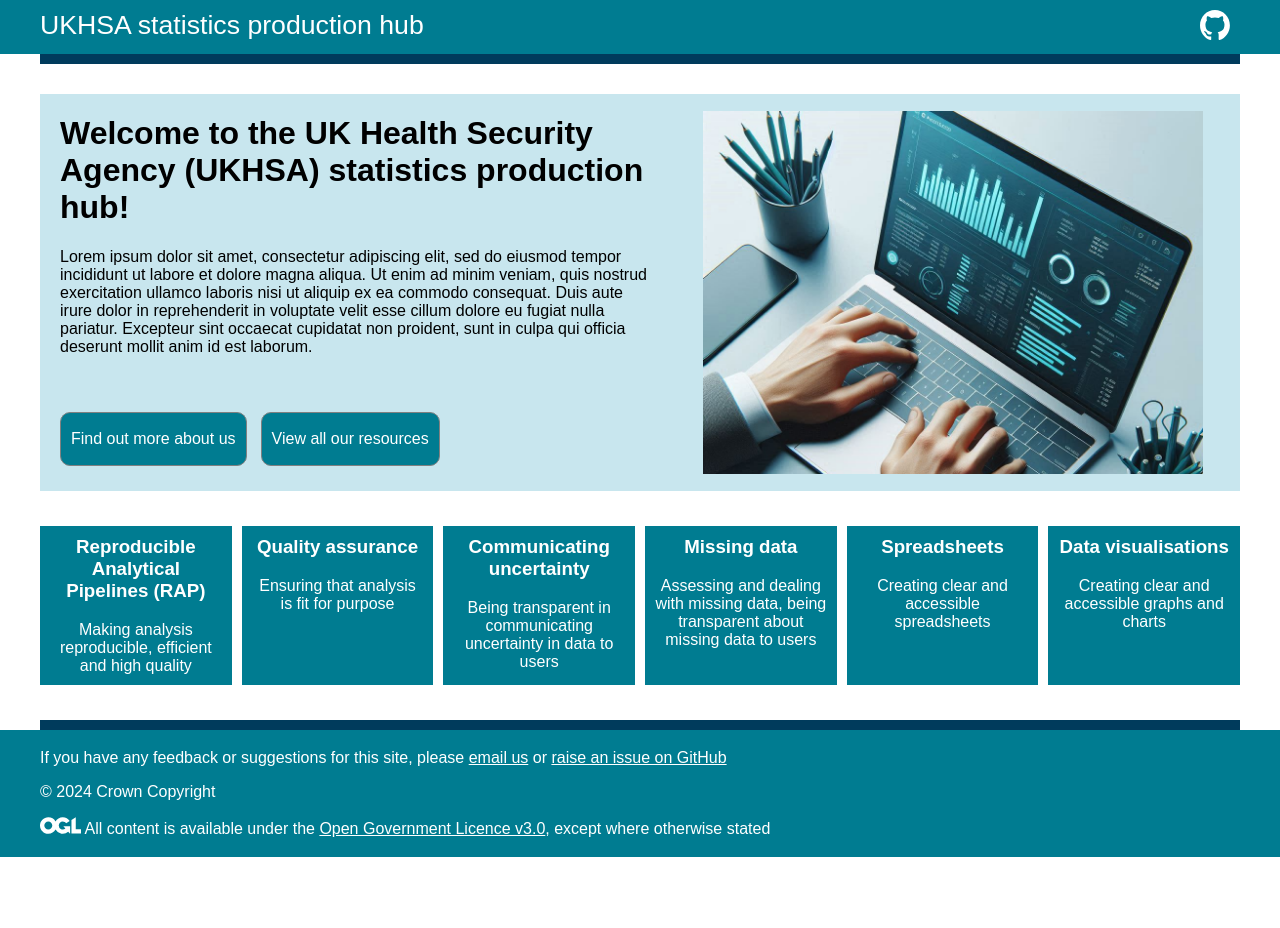
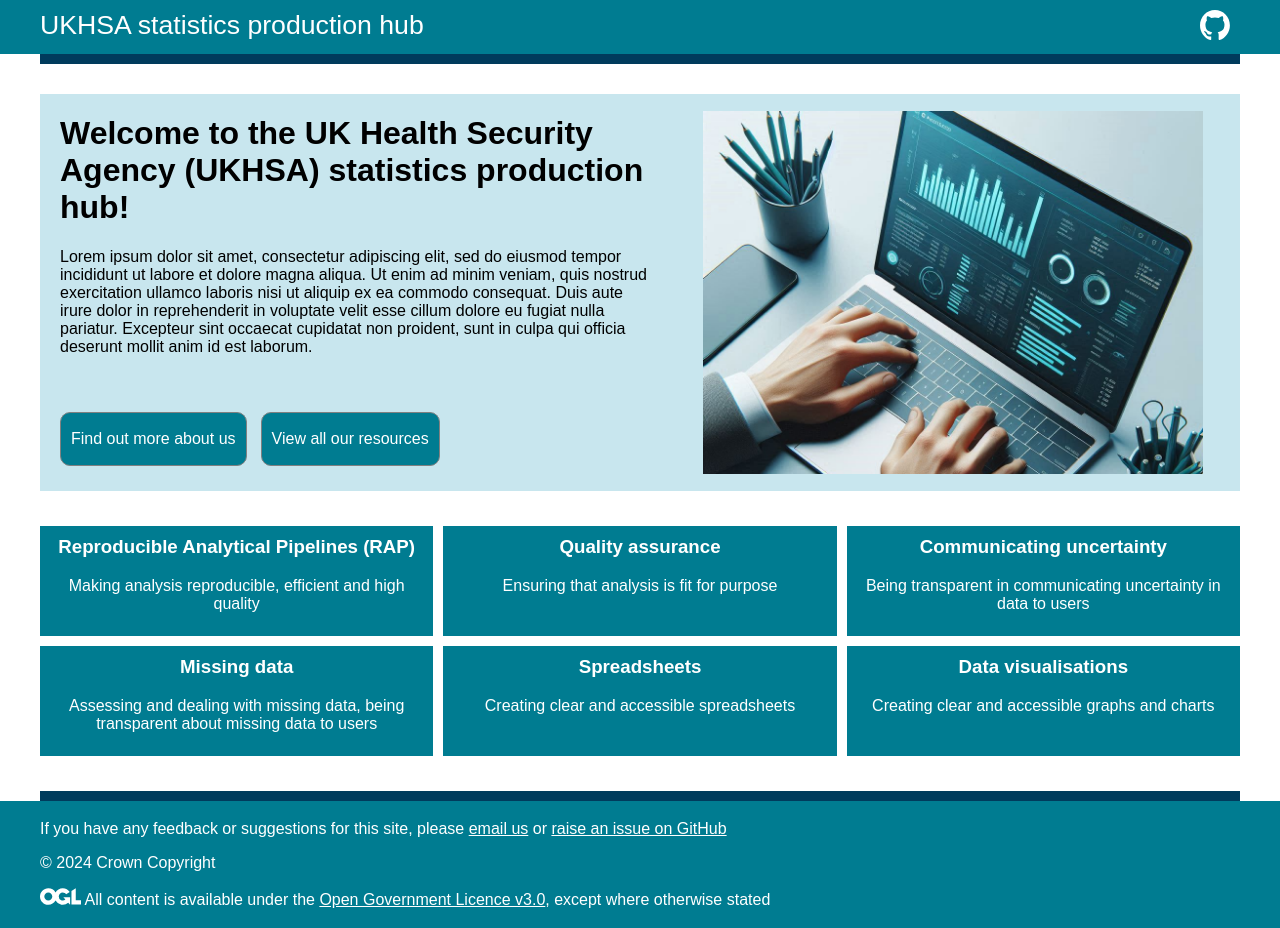
Before and after one commit to BenCuff/github-pages-test, a Jekyll site: the page built from docs/index.md, in a window 1280 px wide. Built offline with Jekyll 4.4.1, drawn with Linux system fonts in a browser that asks for light colours; before the commit the page ends 900 px from its top, so only the background shows below that.

Commit message:
Changed tiles on homepage for 3 cols

```diff
--- a/docs/assets/styles-index.css
+++ b/docs/assets/styles-index.css
@@ -36,6 +36,8 @@
 
 .index-tile-a{
   flex: 1;
+  flex-basis: 32%;
+  min-height: 110px;
   text-align: center;
   text-decoration: none;
   color: white;
```
